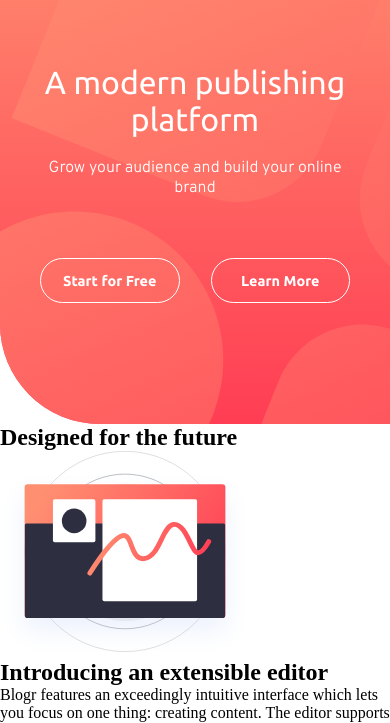
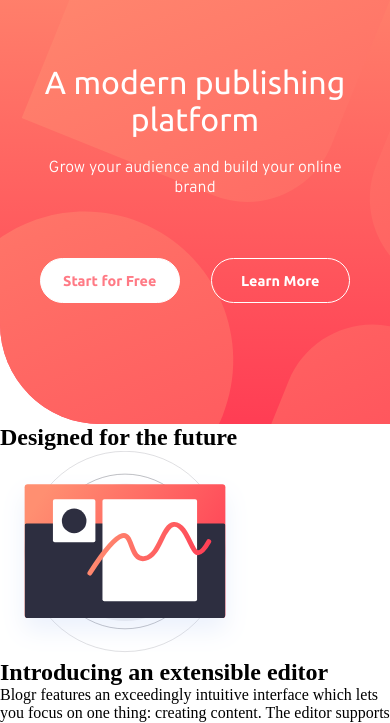
Before and after one commit to IuliusCaesarGR/blogr-landing-page, a website: page index.html in a window 390 px wide. Shown: the part 106-829 px from the top of the page. Drawn offline with Linux system fonts and the light colour scheme.

Commit message:
intro done(mobile)

```diff
--- a/index.html
+++ b/index.html
@@ -22,7 +22,7 @@
         <p class="intro__title">A modern publishing platform</p>
         <p class="intro__subtitle">Grow your audience and build your online brand</p>
         <div class="intro__btn">
-          <button>Start for Free</button>
+          <button class="intro__btn--first">Start for Free</button>
           <button>Learn More</button>
         </div>
       </div>
--- a/style/sass/main.scss
+++ b/style/sass/main.scss
@@ -15,7 +15,7 @@
         height: 100%;
         padding: 45px 30px 0px;
         background-image:  url("./../../images/bg-pattern-intro-mobile.svg");
-        background-position-x: -300px ;
+        background-position-x: -290px ;
         background-position-y: -230px ;
         background-size: 1200px;
         background-repeat: no-repeat;
@@ -59,6 +59,10 @@
             font-family: $font-secondary;
             font-weight: 700;
             font-size: .9rem;
+            &:first-child{
+                background-color: $intro_body-text;
+                color: $primary-CTA-hover-background;
+            }
         }
     }
 }
```
Also changed, not shown: style/index.css, 1 other file.
